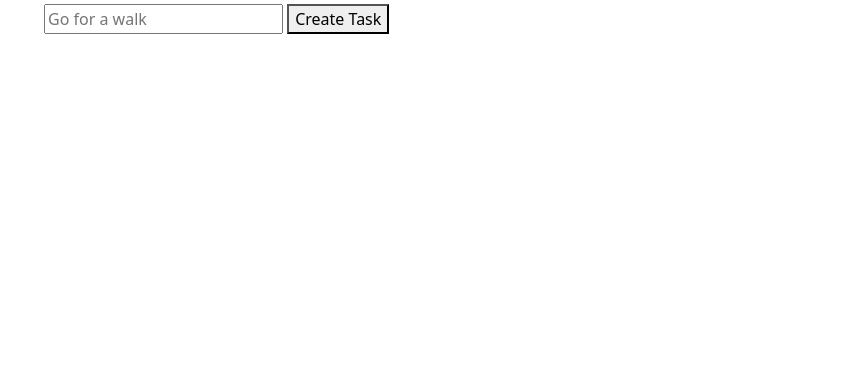
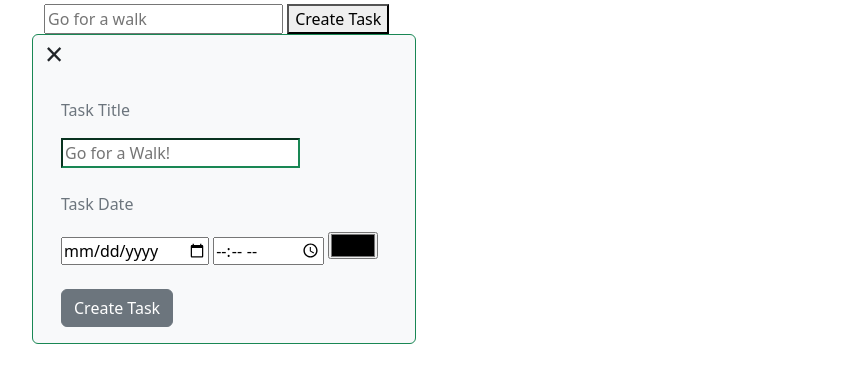
Before and after one commit to Nobert-Muma/TaskManager, a plain HTML site: page index.html in a window 1280 px wide. Shown: the part 42-424 px from the top of the page, without its empty margins (38-892 px from the left). Drawn offline with nearby package versions, Linux system fonts and the light colour scheme.

Commit message:
created a card for adding tasks

```diff
--- a/index.html
+++ b/index.html
@@ -28,6 +28,18 @@
             </div>
         </div>
         <div class="row">
+            <div class="card border-success bg-light mb-3" style="width: 24rem;">
+                <h2>&times;</h2>
+                <div class="card-body">
+                    <p class="card-text text-secondary">Task Title</p>
+                    <input type="text" class="border-success mb-4" placeholder="Go for a Walk!">
+                    <p class="card-text text-secondary">Task Date</p>
+                    <input type="date" class="card-date">
+                    <input type="time" class="card-time mb-4">
+                    <input type="color" class="card-color">
+                    <button class="btn btn-secondary">Create Task</button>
+                </div>
+            </div>
             <ul id="task-list"></ul>
         </div>
     </div>
```
